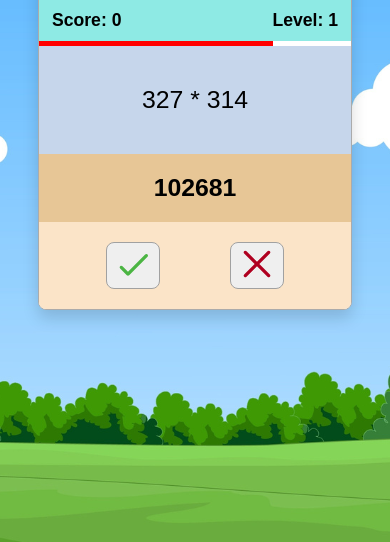
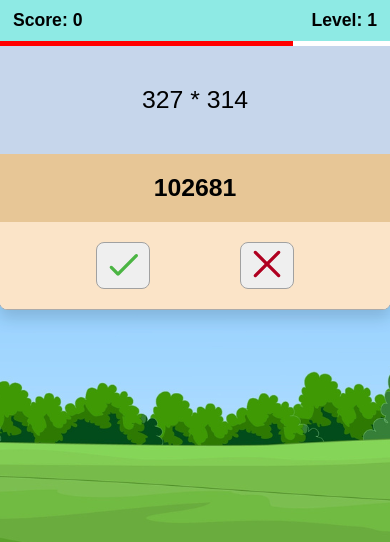
Before and after one commit to tranduydat/maths-quiz-game, a plain HTML site: page src/index.html in a window 390 px wide. Shown: the part 302-844 px from the top of the page. Drawn offline with Linux system fonts and the light colour scheme.

Commit message:
Update style

```diff
--- a/src/styles.css
+++ b/src/styles.css
@@ -21,7 +21,7 @@ body {
 .container {
   background-color: white;
 
-  width: 23vw;
+  width: 100vw;
 
   border: 1px solid rgb(171 171 171);
 
@@ -156,30 +156,26 @@ button {
   box-shadow: 0 0.5rem 1rem rgb(0 0 0 / 15%);
 }
 
-@media only screen and (max-width: 1550px) {
-  .container {width: 23vw;}
+@media (min-width: 576px) {
+  .container {width: 53vw;}
 }
 
-@media only screen and (max-width: 1350px) {
-  .container {width: 24vw;}
+@media (min-width: 768px) {
+  .container {width: 40vw;}
 }
 
-@media only screen and (max-width: 1250px) {
-  .container {width: 25vw;}
+@media (min-width: 992px) {
+  .container {width: 31vw;}
 }
 
-@media only screen and (max-width: 1100px) {
+@media (min-width: 1200px) {
   .container {width: 26vw;}
 }
 
-@media only screen and (max-width: 900px) {
-  .container {width: 35vw;}
+@media (min-width: 1400px) {
+  .container {width: 22vw;}
 }
 
-@media only screen and (max-width: 540px) {
-  .container {width: 45vw;}
+@media (min-width: 1500px) {
+  .container {width: 20vw;}
 }
-
-@media only screen and (max-width: 400px) {
-  .container {width: 80vw;}
-}
```
